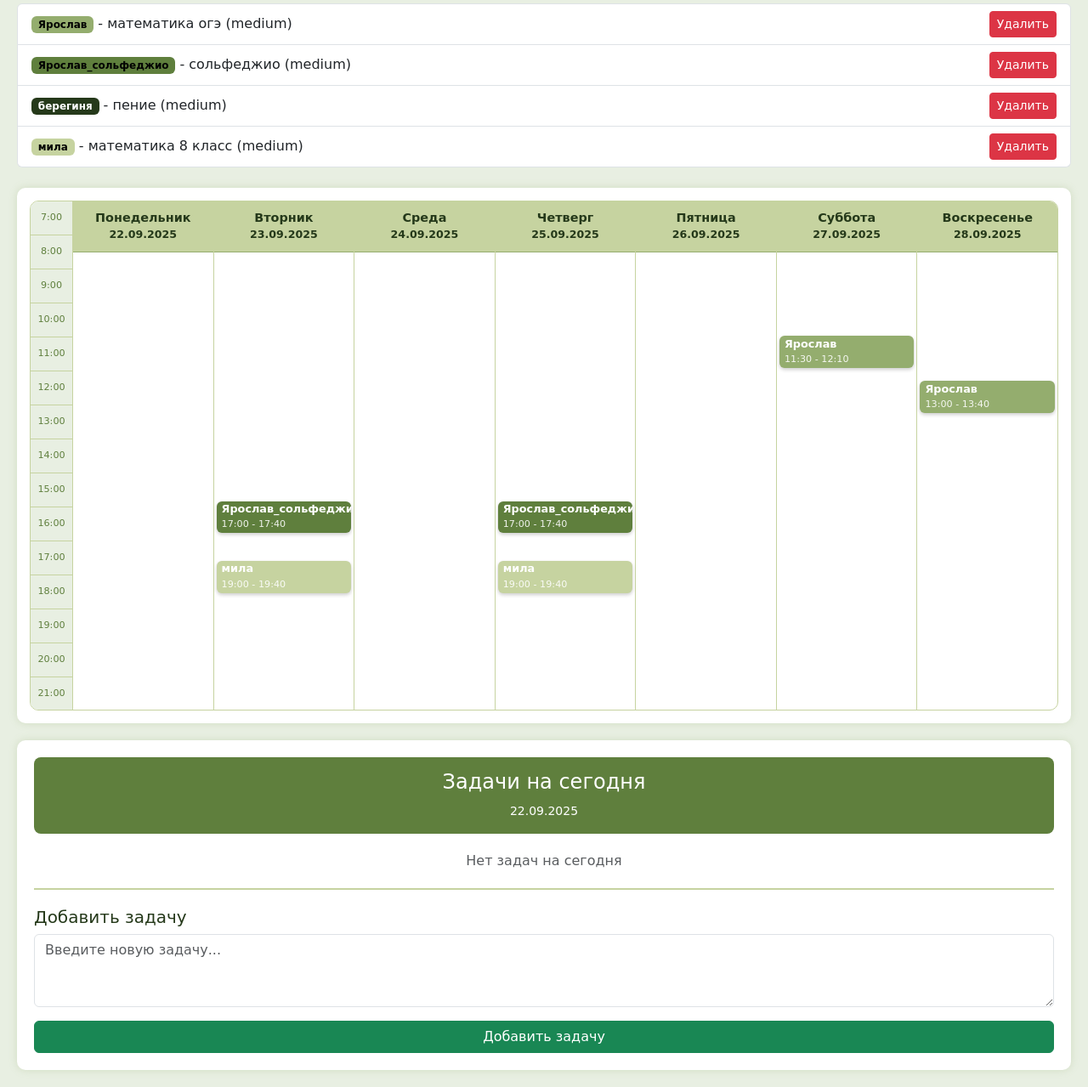
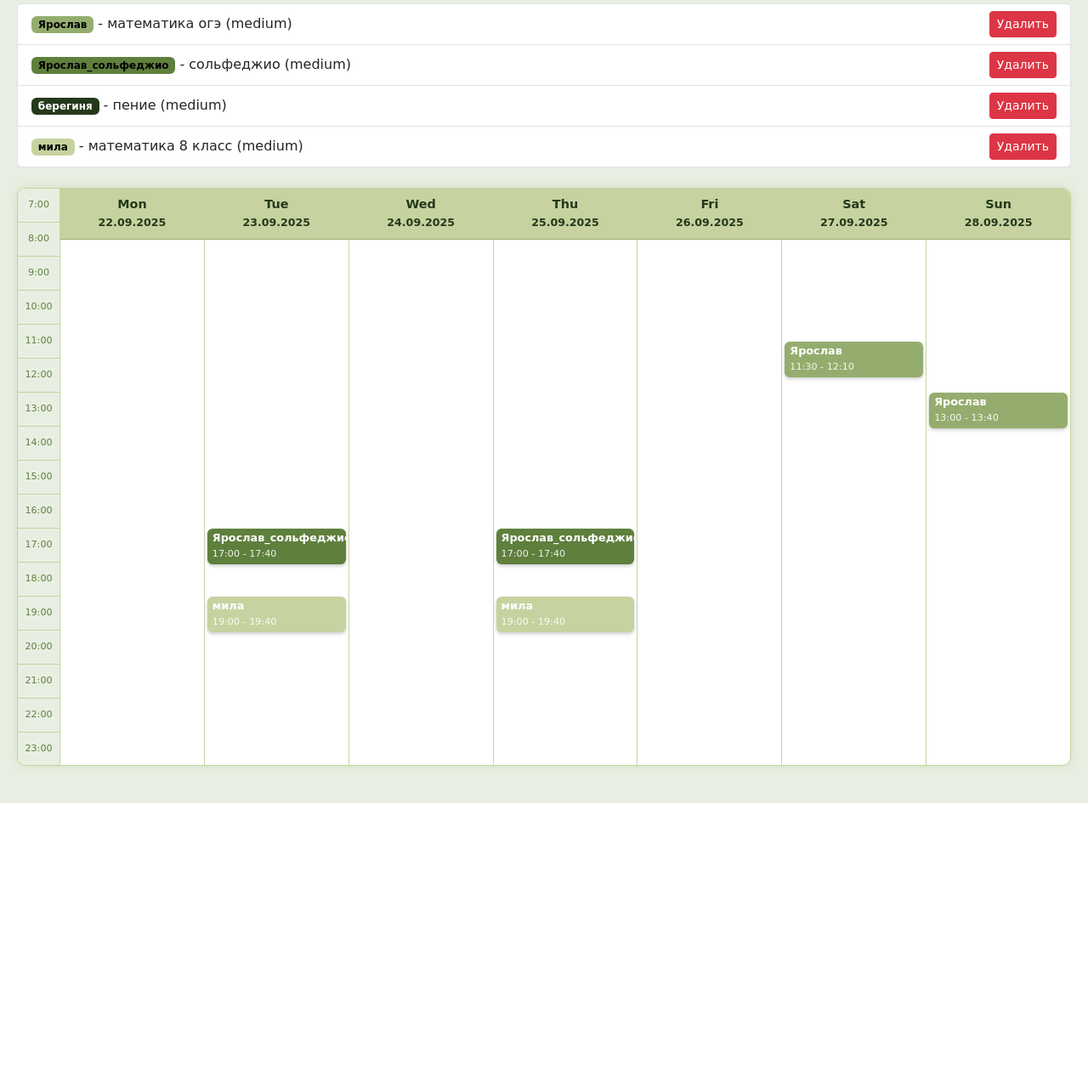
Before and after one commit to YaruMaria/planner, a Flask app: page / in a window 1280 px wide. Shown: the part 242-1521 px from the top of the page at 85% size. After the commit the page ends 1187 px from the top, so only its background shows below. Run offline with Flask 3, Linux system fonts and the light colour scheme.

Commit message:
думаю окончательная версия, пока все рабоатет без багов

```diff
--- a/app.py
+++ b/app.py
@@ -18,7 +18,6 @@ palette = {
 # Файлы для хранения данных
 STUDENTS_FILE = 'students.json'
 SCHEDULE_FILE = 'schedule.json'
-TASKS_FILE = 'tasks.json'
 
 # Список учеников: [{"name": "Имя", "subject": "Предмет", "size": "small|medium|large", "color": "#hex"}, ...]
 students = []
@@ -35,19 +34,7 @@ schedule = {
     "Sunday": [],
 }
 
-# Список задач: [{"id": 1, "text": "Текст задачи", "completed": false, "date": "2024-01-01"}, ...]
-tasks = []
-
 weekdays = ["Monday", "Tuesday", "Wednesday", "Thursday", "Friday", "Saturday", "Sunday"]
-weekdays_ru = {
-    "Monday": "Понедельник",
-    "Tuesday": "Вторник",
-    "Wednesday": "Среда",
-    "Thursday": "Четверг",
-    "Friday": "Пятница",
-    "Saturday": "Суббота",
-    "Sunday": "Воскресенье"
-}
 
 # Временной диапазон (с 7:00 до 23:00)
 START_HOUR = 7
@@ -83,18 +70,6 @@ def load_schedule():
             schedule = json.load(f)
 
 
-def save_tasks():
-    with open(TASKS_FILE, 'w') as f:
-        json.dump(tasks, f)
-
-
-def load_tasks():
-    global tasks
-    if os.path.exists(TASKS_FILE):
-        with open(TASKS_FILE, 'r') as f:
-            tasks = json.load(f)
-
-
 # Функция для получения дат недели
 def get_week_dates(week_offset=0):
     """Возвращает даты недели относительно текущей недели"""
@@ -107,23 +82,14 @@ def get_week_dates(week_offset=0):
     week_dates = {}
     for i, day in enumerate(weekdays):
         current_date = start_of_week + timedelta(days=i)
-        week_dates[day] = {
-            "formatted": current_date.strftime("%d.%m.%Y"),
-            "iso": current_date.strftime("%Y-%m-%d")
-        }
+        week_dates[day] = current_date.strftime("%d.%m.%Y")
 
     return week_dates
-
-
-def get_today_tasks(selected_date):
-    """Получаем задачи на выбранную дату"""
-    return [task for task in tasks if task['date'] == selected_date]
 
 
 # Загружаем данные при запуске
 load_students()
 load_schedule()
-load_tasks()
 
 
 @app.route("/load_data", methods=["POST"])
@@ -154,14 +120,9 @@ def index():
     week_offset = int(request.args.get('week', 0))
     week_dates = get_week_dates(week_offset)
 
-    # Получаем задачи на сегодня (первый день выбранной недели)
-    selected_date = week_dates["Monday"]["iso"]  # Можно изменить на текущий день
-    today_tasks = get_today_tasks(selected_date)
-
     return render_template("schedule.html",
                            schedule=schedule,
                            weekdays=weekdays,
-                           weekdays_ru=weekdays_ru,
                            palette=palette,
                            students=students,
                            size_factors=size_factors,
@@ -169,52 +130,7 @@ def index():
                            end_hour=END_HOUR,
                            total_hours=TOTAL_HOURS,
                            week_offset=week_offset,
-                           week_dates=week_dates,
-                           today_tasks=today_tasks,
-                           selected_date=selected_date)
-
-
-@app.route("/add_task", methods=["POST"])
-def add_task():
-    task_text = request.form.get("task_text")
-    task_date = request.form.get("task_date")
-    week_offset = request.form.get("week_offset", 0)
-
-    if task_text and task_date:
-        new_task = {
-            "id": len(tasks) + 1,
-            "text": task_text,
-            "completed": False,
-            "date": task_date
-        }
-        tasks.append(new_task)
-        save_tasks()
-
-    return redirect(url_for("index", week=week_offset))
-
-
-@app.route("/toggle_task/<int:task_id>", methods=["POST"])
-def toggle_task(task_id):
-    week_offset = request.form.get("week_offset", 0)
-
-    for task in tasks:
-        if task["id"] == task_id:
-            task["completed"] = not task["completed"]
-            break
-
-    save_tasks()
-    return redirect(url_for("index", week=week_offset))
-
-
-@app.route("/delete_task/<int:task_id>", methods=["POST"])
-def delete_task(task_id):
-    week_offset = request.form.get("week_offset", 0)
-
-    global tasks
-    tasks = [task for task in tasks if task["id"] != task_id]
-    save_tasks()
-
-    return redirect(url_for("index", week=week_offset))
+                           week_dates=week_dates)
 
 
 @app.route("/students", methods=["GET", "POST"])
--- a/templates/schedule.html
+++ b/templates/schedule.html
@@ -12,24 +12,9 @@
             color: #25391a;
             padding: 20px;
         }
-        .main-container {
-            max-width: 1800px;
+        .schedule-container {
+            max-width: 1400px;
             margin: 0 auto;
-            display: flex;
-            gap: 20px;
-        }
-        .left-panel {
-            flex: 3;
-        }
-        .right-panel {
-            flex: 1;
-            min-width: 300px;
-        }
-        .schedule-container {
-            background: white;
-            border-radius: 10px;
-            padding: 15px;
-            box-shadow: 0 0 10px #94ad6e44;
         }
         .schedule {
             display: flex;
@@ -37,7 +22,8 @@
             background: white;
             border-radius: 10px;
             overflow: hidden;
-            height: 600px;
+            box-shadow: 0 0 10px #94ad6e44;
+            height: 680px; /* 17 часов * 40px */
         }
         .times {
             width: 50px;
@@ -46,7 +32,7 @@
             position: relative;
         }
         .time-label {
-            height: 40px;
+            height: 40px; /* Высота временной метки */
             border-bottom: 1px solid #c6d3a0;
             font-size: 0.7rem;
             color: #5f7f3d;
@@ -62,7 +48,7 @@
             flex: 1;
             border-right: 1px solid #c6d3a0;
             position: relative;
-            min-height: 600px;
+            min-height: 680px; /* Соответствует высоте расписания */
             cursor: pointer;
         }
         .day-column:last-child {
@@ -77,10 +63,6 @@
             border-bottom: 1px solid #94ad6e;
             user-select: none;
             font-size: 0.9rem;
-            height: 60px;
-            display: flex;
-            flex-direction: column;
-            justify-content: center;
         }
         .event {
             position: absolute;
@@ -111,21 +93,25 @@
             color: white;
             border: none;
         }
+
         .btn-save:hover,
         .btn-save:focus {
             background-color: #4b6a30;
             color: white;
         }
+
         .btn-delete {
             background-color: #94ad6e;
             color: white;
             border: none;
         }
+
         .btn-delete:hover,
         .btn-delete:focus {
             background-color: #7b9457;
             color: white;
         }
+
         .event-time {
             font-size: 0.7rem;
             opacity: 0.9;
@@ -150,70 +136,45 @@
             min-width: 200px;
             text-align: center;
         }
-        .tasks-panel {
-            background: white;
-            border-radius: 10px;
-            padding: 20px;
-            box-shadow: 0 0 10px #94ad6e44;
-            height: fit-content;
-        }
-        .tasks-header {
-            background: #5f7f3d;
-            color: white;
-            padding: 15px;
-            border-radius: 8px;
-            margin-bottom: 20px;
-            text-align: center;
-        }
-        .task-item {
-            display: flex;
-            align-items: center;
-            padding: 10px;
-            border-bottom: 1px solid #e8efe2;
-            gap: 10px;
-        }
-        .task-text {
-            flex: 1;
-            margin: 0;
-        }
-        .task-completed {
-            text-decoration: line-through;
-            opacity: 0.6;
-        }
-        .add-task-form {
-            margin-top: 20px;
-            padding-top: 20px;
-            border-top: 2px solid #c6d3a0;
-        }
-        @media (max-width: 1400px) {
-            .main-container {
-                flex-direction: column;
-            }
-            .left-panel, .right-panel {
-                width: 100%;
-            }
-        }
         @media (max-width: 1200px) {
             .schedule {
-                height: 500px;
+                height: 595px; /* 17 * 35 */
             }
             .day-column {
-                min-height: 500px;
+                min-height: 595px;
             }
             .time-label {
                 height: 35px;
+                font-size: 0.65rem;
+            }
+            .event {
+                font-size: 0.7rem;
+                padding: 4px;
+            }
+        }
+        @media (max-width: 992px) {
+            .schedule {
+                height: 510px; /* 17 * 30 */
+            }
+            .day-column {
+                min-height: 510px;
+            }
+            .time-label {
+                height: 30px;
+                font-size: 0.6rem;
+            }
+            .event {
+                font-size: 0.65rem;
             }
         }
     </style>
 </head>
 <body>
 
+<div class="schedule-container">
     <!-- Кнопка "Ученики" в правом верхнем углу -->
     <a href="{{ url_for('manage_students') }}" class="btn btn-success students-btn">Ученики</a>
 
-<div class="main-container">
-    <!-- Левая панель с календарем -->
-    <div class="left-panel">
     <h1 class="mb-4 text-center">Планнер</h1>
 
     <!-- Навигация по неделям -->
@@ -261,13 +222,11 @@
         </ul>
     </div>
 
-        <!-- Календарь -->
-        <div class="schedule-container">
-            <div class="schedule">
+    <div class="schedule mb-4">
         {% set start_hour = 7 %}
         {% set end_hour = 23 %}
         {% set total_hours = end_hour - start_hour + 1 %}
-                {% set container_height = 600 %}
+        {% set container_height = 680 %}
         {% set pixels_per_minute = container_height / (total_hours * 60) %}
 
         <div class="times">
@@ -280,8 +239,8 @@
             {% for day in weekdays %}
             <div class="day-column" data-day="{{ day }}" onclick="openModal('{{ day }}')">
                 <div class="day-name">
-                            {{ weekdays_ru[day] }}<br>
-                            <small>{{ week_dates[day].formatted }}</small>
+                    {{ day[:3] }}<br>
+                    <small>{{ week_dates[day] }}</small>
                 </div>
                 {% for event in schedule[day] %}
                 {% set start_h, start_m = event.start.split(':') | map('int') %}
@@ -295,53 +254,6 @@
                 {% endfor %}
             </div>
             {% endfor %}
-                </div>
-            </div>
-        </div>
-    </div>
-
-    <!-- Правая панель с задачами -->
-    <div class="right-panel">
-        <div class="tasks-panel">
-            <div class="tasks-header">
-                <h4>Задачи на сегодня</h4>
-                <small>{{ week_dates.Monday.formatted }}</small>
-            </div>
-
-            <!-- Список задач -->
-            <div class="tasks-list">
-                {% if today_tasks %}
-                    {% for task in today_tasks %}
-                    <div class="task-item">
-                        <form method="POST" action="{{ url_for('toggle_task', task_id=task.id) }}" style="display: inline;">
-                            <input type="hidden" name="week_offset" value="{{ week_offset }}">
-                            <input type="checkbox" class="form-check-input" onchange="this.form.submit()" {{ 'checked' if task.completed }}>
-                        </form>
-                        <span class="task-text {{ 'task-completed' if task.completed }}">{{ task.text }}</span>
-                        <form method="POST" action="{{ url_for('delete_task', task_id=task.id) }}" style="display: inline;">
-                            <input type="hidden" name="week_offset" value="{{ week_offset }}">
-                            <button type="submit" class="btn btn-sm btn-danger">×</button>
-                        </form>
-                    </div>
-                    {% endfor %}
-                {% else %}
-                    <p class="text-center text-muted">Нет задач на сегодня</p>
-                {% endif %}
-            </div>
-
-            <!-- Форма добавления новой задачи -->
-            <div class="add-task-form">
-                <h5>Добавить задачу</h5>
-                <form method="POST" action="{{ url_for('add_task') }}">
-                    <input type="hidden" name="task_date" value="{{ selected_date }}">
-                    <input type="hidden" name="week_offset" value="{{ week_offset }}">
-                    <div class="mb-3">
-                        <textarea class="form-control" name="task_text" rows="3" placeholder="Введите новую задачу..." required></textarea>
-                    </div>
-                    <button type="submit" class="btn btn-success w-100">Добавить задачу</button>
-                </form>
-            </div>
-        </div>
         </div>
     </div>
 
```
Lines whose indentation alone changed are shown as unchanged.
